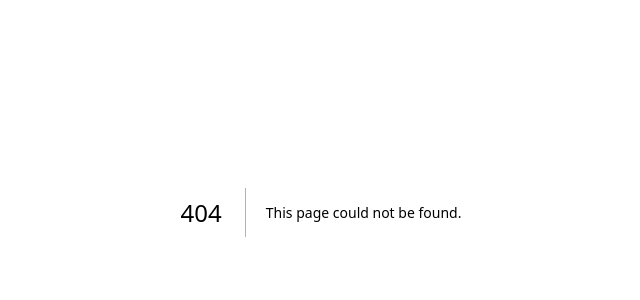
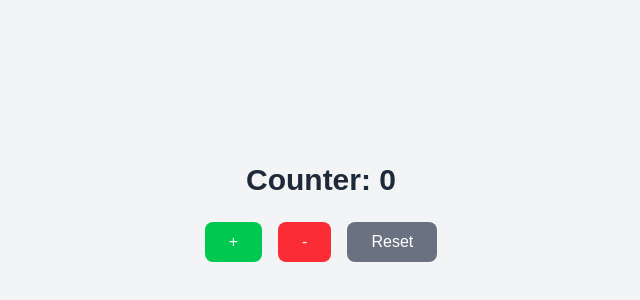
Before and after one commit to mdyeasinhn/next-js-app, a Next.js app: page /counter in a window 1280 px wide. Before the commit this address had no page. Shown: the part 188-488 px from the top of the page, without its empty margins (319-959 px from the left). Built offline with nearby package versions, Linux system fonts and the light colour scheme.

Commit message:
learn react server components

```diff
--- /dev/null
+++ b/src/app/components/Counter.jsx
@@ -0,0 +1,38 @@
+"use client"
+import React, { useState } from 'react';
+
+const Counter = () => {
+  const [count, setCount] = useState(0);
+
+
+
+  return (
+    <div className="flex flex-col items-center justify-center h-screen bg-gray-100 dark:bg-gray-800">
+      <h2 className="text-3xl font-bold mb-6 text-gray-800 dark:text-white">
+        Counter: {count}
+      </h2>
+      <div className="flex gap-4">
+        <button
+          onClick={() => setCount(count + 1)}
+          className="px-6 py-2 bg-green-500 hover:bg-green-600 text-white rounded-lg transition duration-300"
+        >
+          +
+        </button>
+        <button
+          onClick={() => setCount(count - 1)}
+          className="px-6 py-2 bg-red-500 hover:bg-red-600 text-white rounded-lg transition duration-300"
+        >
+          -
+        </button>
+        <button
+          onClick={() => setCount(0)}
+          className="px-6 py-2 bg-gray-500 hover:bg-gray-600 text-white rounded-lg transition duration-300"
+        >
+          Reset
+        </button>
+      </div>
+    </div>
+  );
+};
+
+export default Counter;
--- /dev/null
+++ b/src/app/counter/page.js
@@ -0,0 +1,14 @@
+import React from 'react';
+import Counter from '../components/Counter';
+
+const CounterPage = () => {
+
+    console.log('hello from counter page')
+    return (
+        <div>
+            <Counter/>
+        </div>
+    );
+};
+
+export default CounterPage;
```
